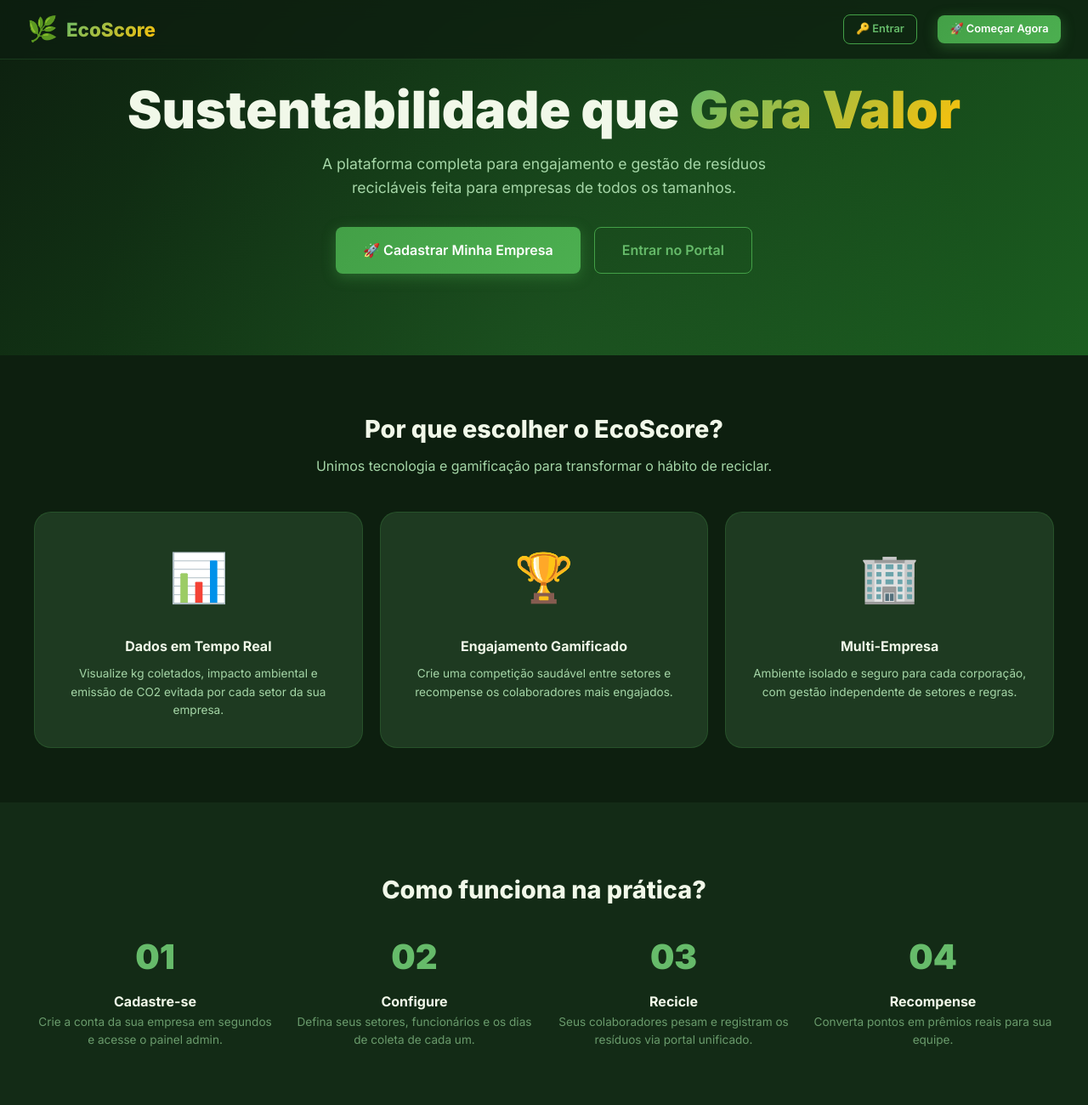
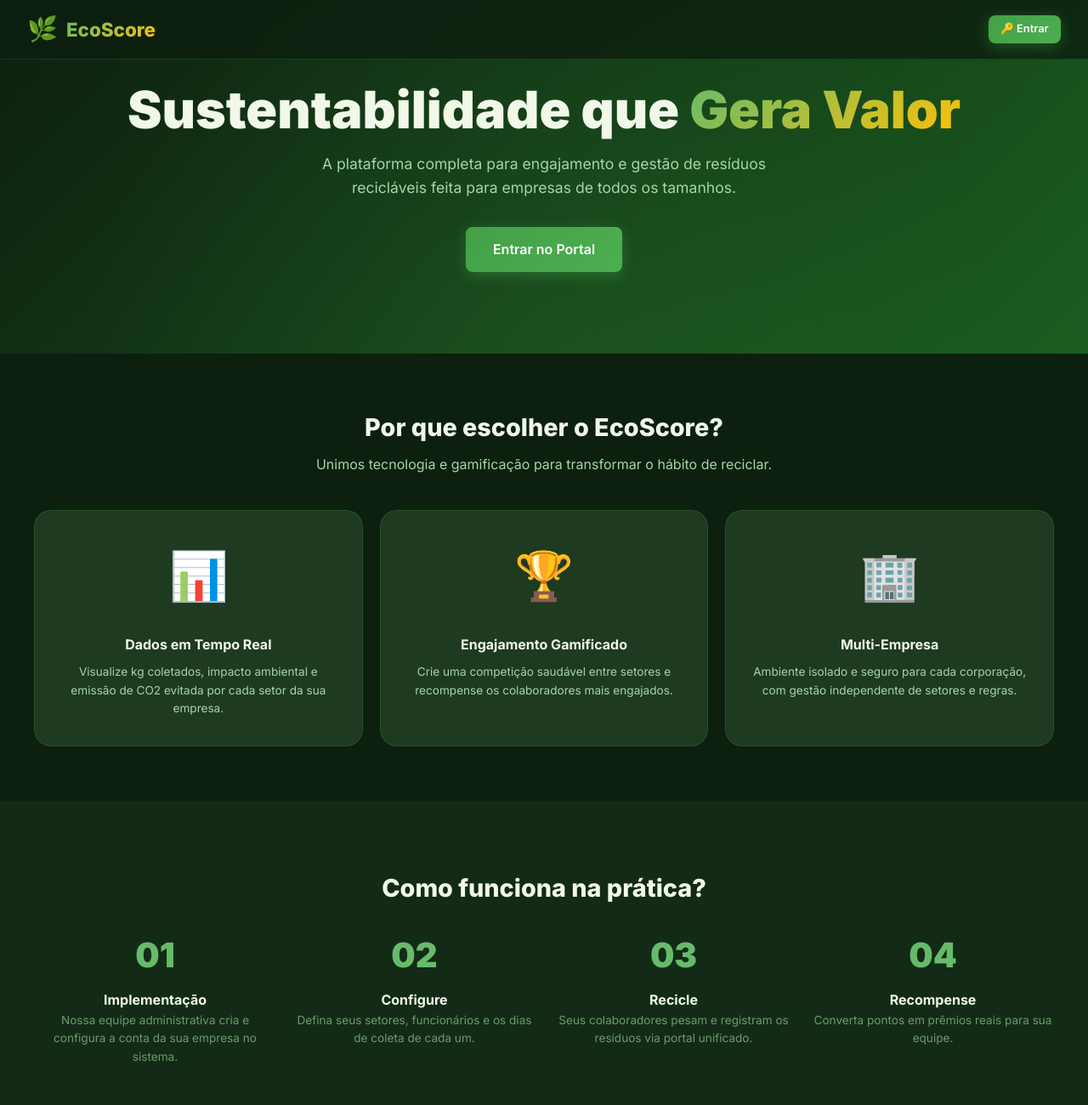
Before and after one commit to ecoscore-ecoscore/ecoscore-frontend, a plain HTML site: page index.html in a window 1280 px wide. Shown: the top 1300 px of the page at 85% size. Drawn offline with Linux system fonts and the light colour scheme; no server answers.

Commit message:
feat: Atualizar botões de navegação e texto de seção na landing page

```diff
--- a/index.html
+++ b/index.html
@@ -73,10 +73,7 @@
         <span class="logo-text">EcoScore</span>
       </a>
       <div style="display: flex; gap: 1.5rem; align-items: center">
-        <a href="login.html" class="btn btn-secondary btn-sm">🔑 Entrar</a>
-        <a href="cadastro-empresa.html" class="btn btn-primary btn-sm"
-          >🚀 Começar Agora</a
-        >
+        <a href="login.html" class="btn btn-primary btn-sm">🔑 Entrar</a>
       </div>
     </nav>
 
@@ -91,10 +88,7 @@
           recicláveis feita para empresas de todos os tamanhos.
         </p>
         <div class="cta-buttons">
-          <a href="cadastro-empresa.html" class="btn btn-primary btn-lg"
-            >🚀 Cadastrar Minha Empresa</a
-          >
-          <a href="login.html" class="btn btn-secondary btn-lg"
+          <a href="login.html" class="btn btn-primary btn-lg"
             >Entrar no Portal</a
           >
         </div>
@@ -157,9 +151,9 @@
             >
               01
             </div>
-            <h4 class="mt-1">Cadastre-se</h4>
+            <h4 class="mt-1">Implementação</h4>
             <p class="text-dim" style="font-size: 0.85rem">
-              Crie a conta da sua empresa em segundos e acesse o painel admin.
+              Nossa equipe administrativa cria e configura a conta da sua empresa no sistema.
             </p>
           </div>
           <div class="text-center">
```
